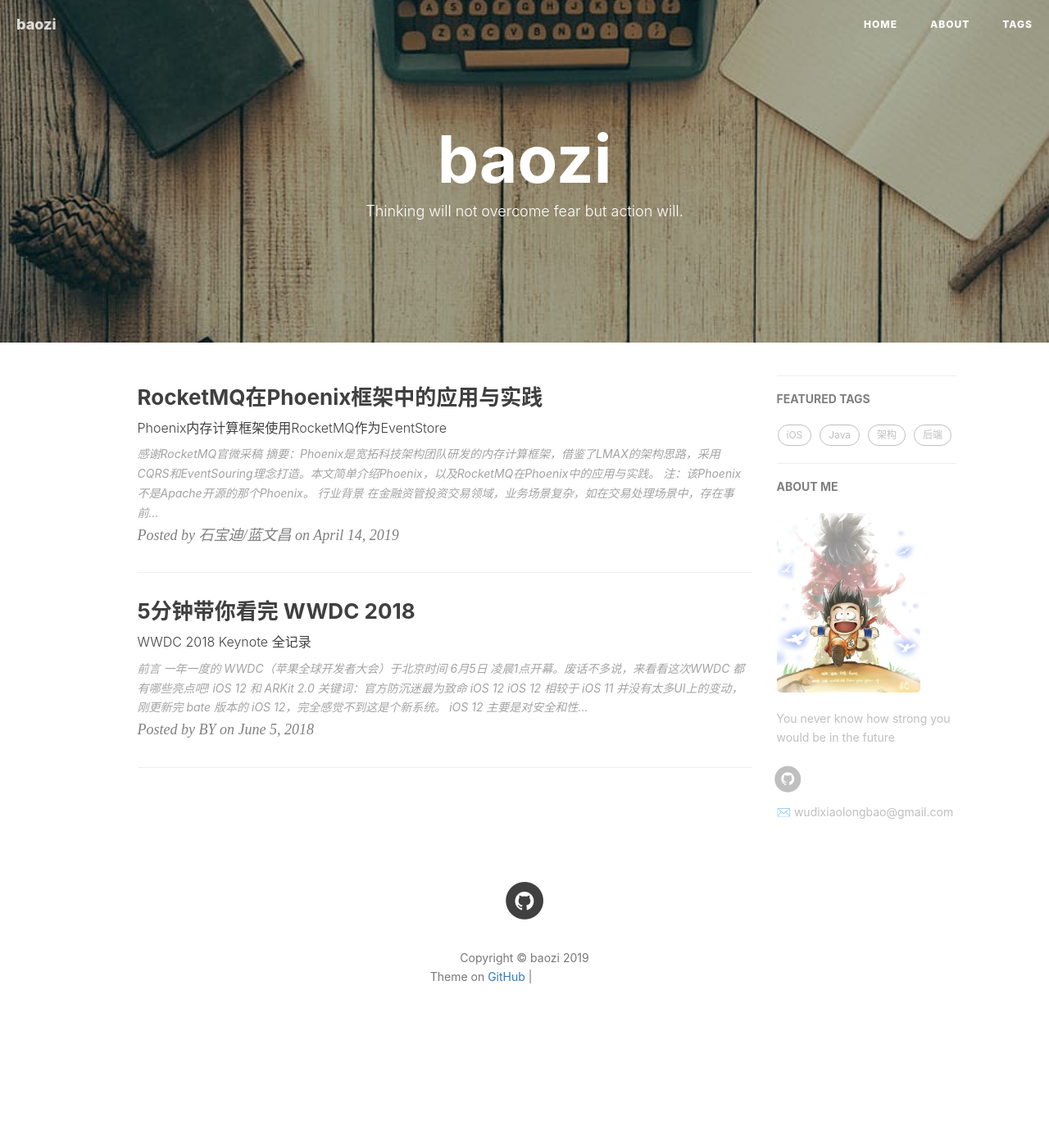
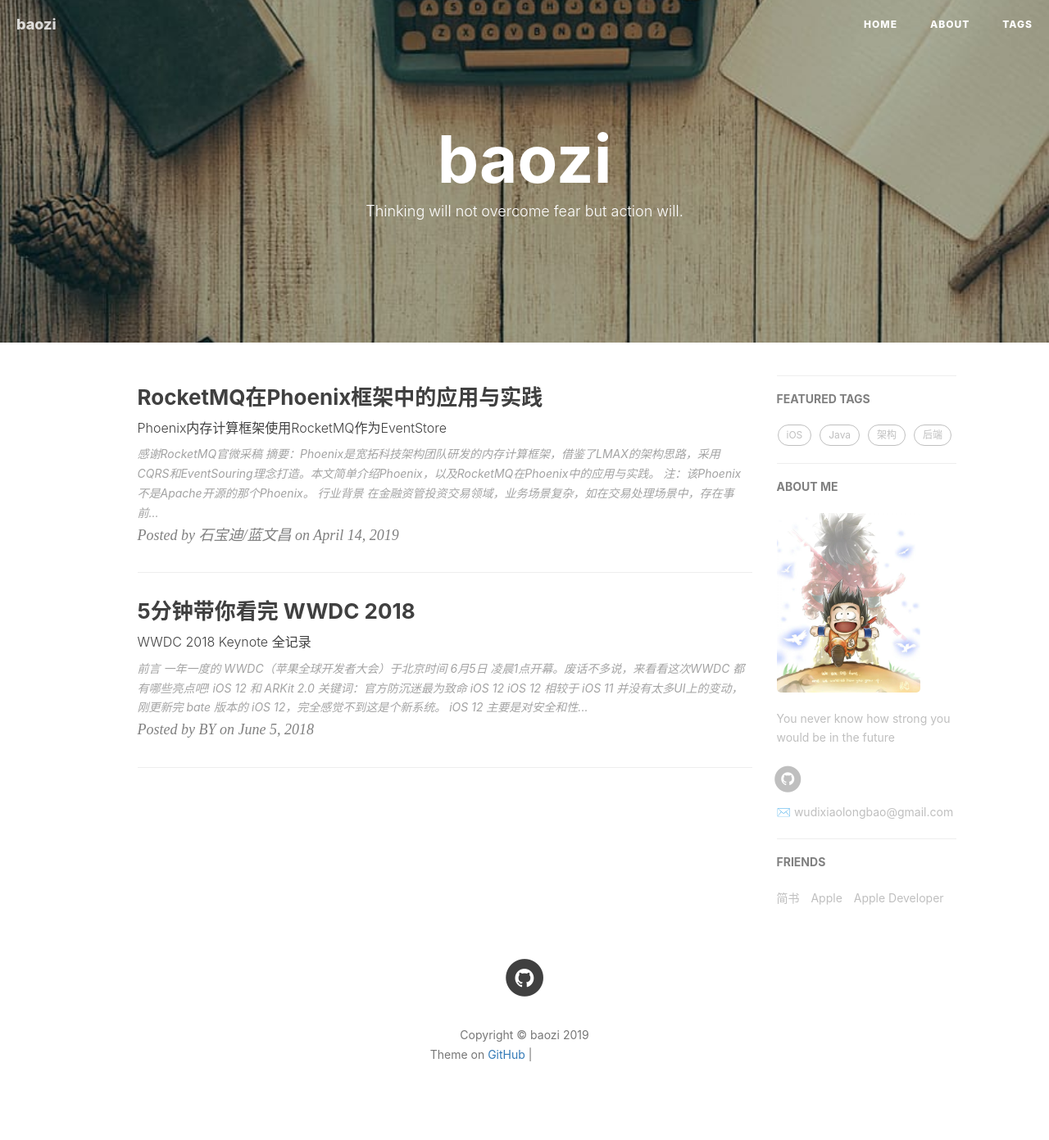
Before and after one commit to shibd/shibd.github.io, a Jekyll site: the page built from index.html, in a window 1280 px wide. Shown: the whole page at 82% size. Built offline with Jekyll 4.4.1, drawn with Linux system fonts in a browser that asks for light colours; nearby versions of some CDN libraries; the list of posts is cut into pages by our own code; comment, search, counter and statistics services are not loaded; before the commit the page ends 1296 px from its top, so only the background shows below that; some of the changed lines change nothing that is shown; grey boxes are pictures that could not be loaded.

Commit message:
fix: change config

```diff
--- a/_config.yml
+++ b/_config.yml
@@ -16,7 +16,7 @@ sidebar-avatar: /img/common/daxiaowukong.jpg      # use absolute URL, seeing it'
 
 # SNS settings
 RSS: false
-github_username:    shibd
+github_username: shibd
 
 # Build settings
 # from 2016, 'pygments' is unsupported on GitHub Pages. Use 'rouge' for highlighting instead.
@@ -53,7 +53,7 @@ gitalk:
   repo: shibd.github.io    #仓库名称
   owner: shibd    #github用户名
   admin: shibd
-#   distractionFreeMode: true #是否启用类似FB的阴影遮罩
+  distractionFreeMode: false #是否启用类似FB的阴影遮罩
 
 
 # 统计
@@ -67,13 +67,9 @@ gitalk:
 # ga_domain: qiubaiying.top               # 默认的是 auto, 这里我是自定义了的域名，你如果没有自己的域名，需要改成auto
 
 
-
-
-
 # Featured Tags
 featured-tags: true                     # 是否使用首页标签
 featured-condition-size: 0              # 相同标签数量大于这个数，才会出现在首页
-
 
 
 # Progressive Web Apps
@@ -83,15 +79,15 @@ service-worker: true
 
 
 # Friends
-# friends: [
-#     {
-#         title: "简书·BY",
-#         href: "http://www.jianshu.com/u/e71990ada2fd"
-#     },{
-#         title: "Apple",
-#         href: "https://apple.com"
-#     },{
-#         title: "Apple Developer",
-#         href: "https://developer.apple.com/"
-#     }
-# ]
+friends: [
+    {
+        title: "简书",
+        href: "http://www.jianshu.com"
+    },{
+        title: "Apple",
+        href: "https://apple.com"
+    },{
+        title: "Apple Developer",
+        href: "https://developer.apple.com/"
+    }
+]
```
